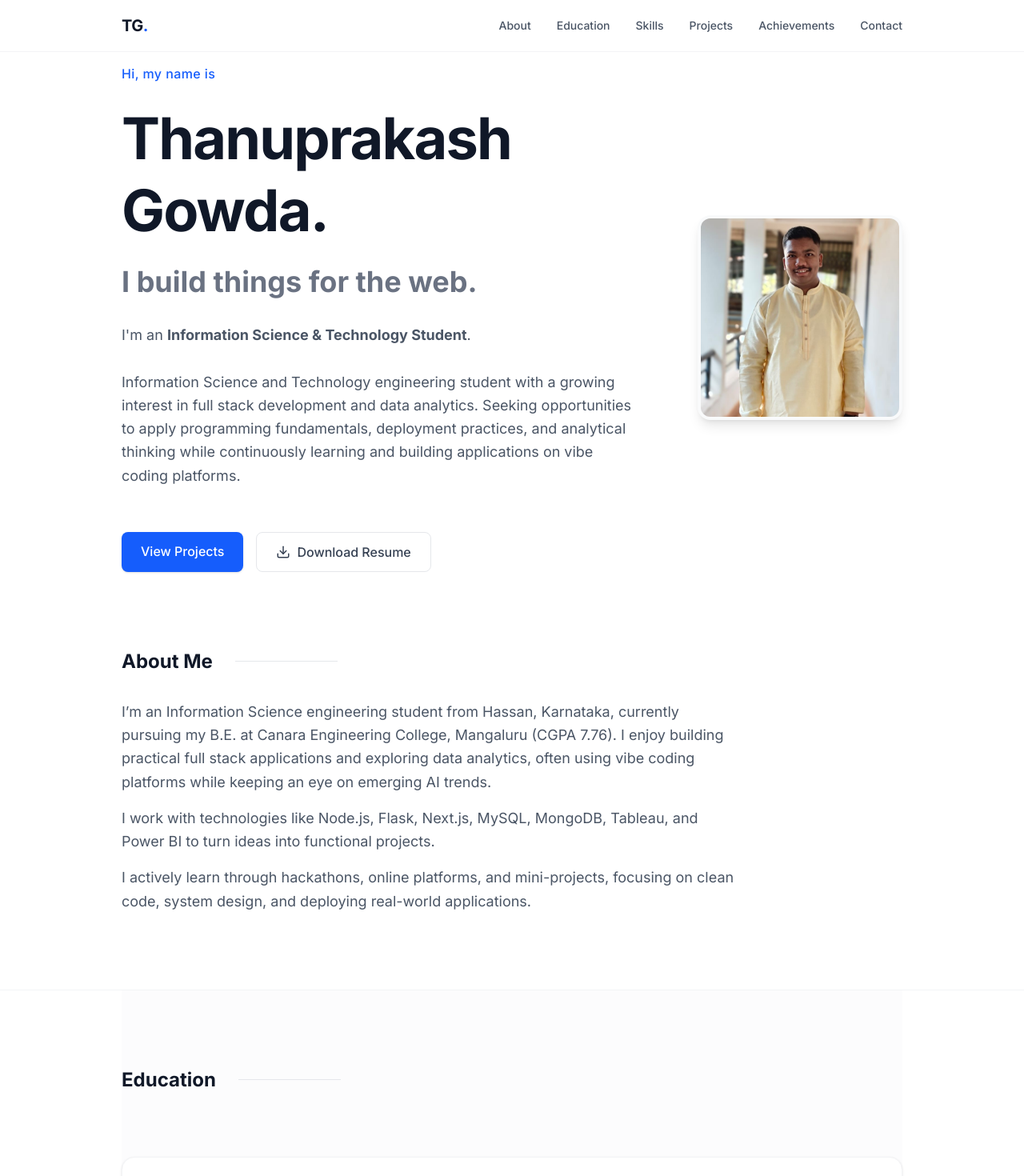
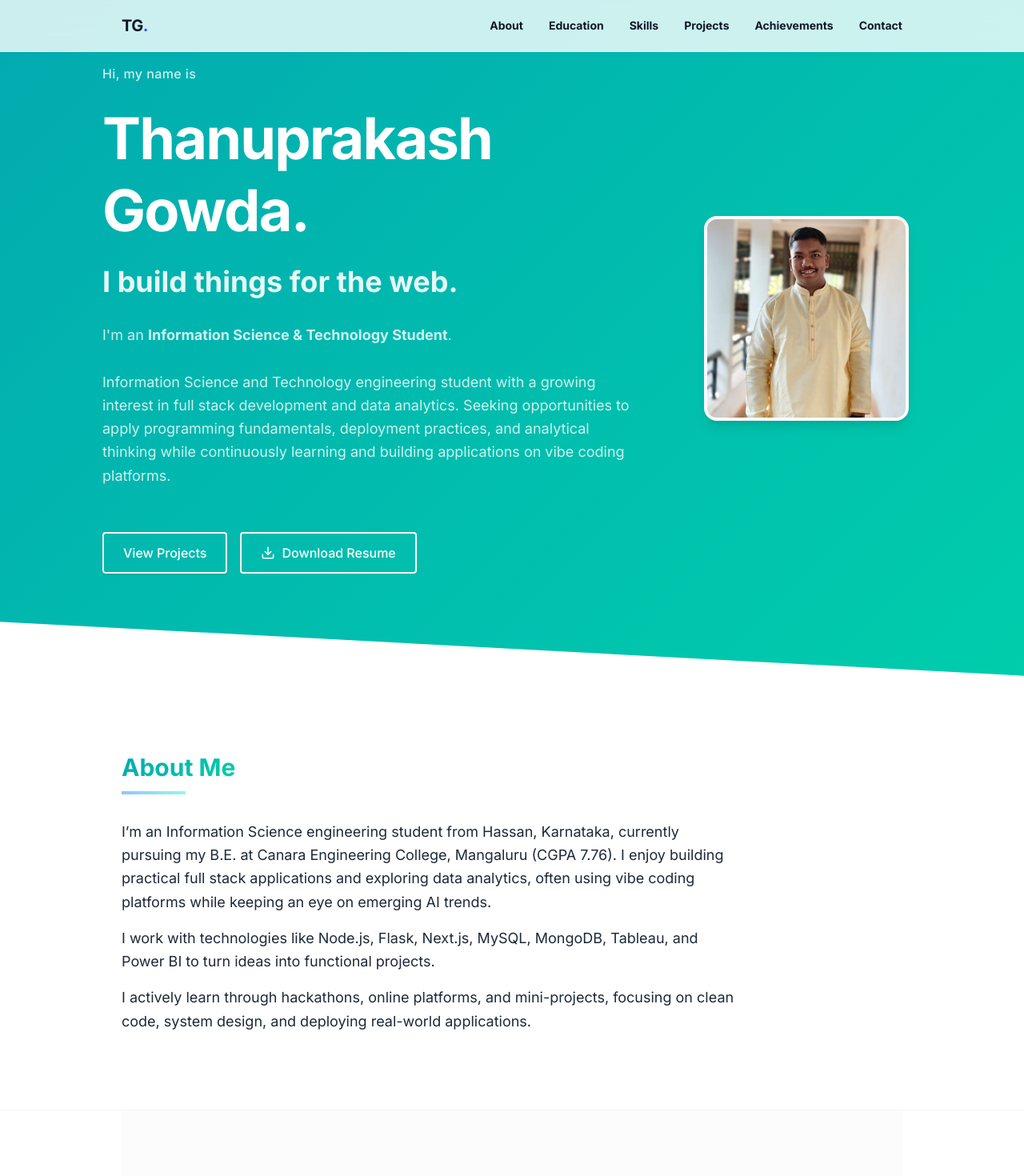
Before and after one commit to Thanuprakashgowda/PersonalPortfolio, a Next.js app: page / in a window 1280 px wide. Shown: the top 1470 px of the page at 80% size. Built offline with nearby package versions, Linux system fonts and the light colour scheme.

Commit message:
Applied Simplefolio design template and improved typography contrast

```diff
--- a/src/app/globals.css
+++ b/src/app/globals.css
@@ -1,24 +1,44 @@
 @import "tailwindcss";
 
 @theme {
-  --color-primary-50: #eff6ff;
-  --color-primary-100: #dbeafe;
-  --color-primary-200: #bfdbfe;
-  --color-primary-500: #3b82f6;
-  --color-primary-600: #2563eb;
-  --color-primary-700: #1d4ed8;
+  --color-primary-50: #e0f9f8;
+  --color-primary-100: #b3f0ec;
+  --color-primary-200: #80e6e0;
+  --color-primary-500: #02aab0;
+  --color-primary-600: #00cdac;
+  --color-primary-700: #009e86;
 
   --color-background: #ffffff;
-  --color-foreground: #111827;
+  --color-foreground: #333333;
 }
 
 body {
   background-color: var(--color-background);
   color: var(--color-foreground);
   scroll-behavior: smooth;
+  font-family: 'Montserrat', sans-serif;
 }
 
 ::selection {
   background-color: var(--color-primary-200);
   color: var(--color-foreground);
 }
+
+/* Simplefolio Specific Utilities */
+.hero-gradient {
+  background: linear-gradient(135deg, #02aab0 0%, #00cdac 100%);
+  color: white;
+  clip-path: polygon(0 0, 100% 0, 100% 100%, 0 92%);
+}
+
+.footer-gradient {
+  background: linear-gradient(135deg, #333 0%, #111 100%);
+  color: white;
+  clip-path: polygon(0 10%, 100% 0, 100% 100%, 0 100%);
+}
+
+.title-text {
+  background: linear-gradient(135deg, #02aab0 0%, #00cdac 100%);
+  -webkit-background-clip: text;
+  -webkit-text-fill-color: transparent;
+}
--- a/src/app/page.tsx
+++ b/src/app/page.tsx
@@ -13,8 +13,9 @@ export default function Home() {
     <div className="flex flex-col min-h-screen">
       <Navbar />
 
+      <HeroSection />
+
       <main className="flex-1 w-full max-w-5xl mx-auto px-6">
-        <HeroSection />
         <AboutSection />
       </main>
 
@@ -44,9 +45,7 @@ export default function Home() {
 
 
 
-      <main className="flex-1 w-full max-w-5xl mx-auto px-6">
-        <ContactSection />
-      </main>
+      <ContactSection />
 
       <Footer />
     </div>
--- a/src/components/Navbar.tsx
+++ b/src/components/Navbar.tsx
@@ -7,7 +7,7 @@ export default function Navbar() {
         <Link href="#" className="text-xl font-bold text-gray-900 tracking-tight">
           TG<span className="text-blue-600">.</span>
         </Link>
-        <ul className="hidden md:flex items-center gap-8 text-sm font-medium text-gray-600">
+        <ul className="hidden md:flex items-center gap-8 text-sm font-bold text-gray-900">
           <li>
             <Link href="#about" className="hover:text-blue-600 transition-colors">About</Link>
           </li>
--- a/src/components/ProjectCard.tsx
+++ b/src/components/ProjectCard.tsx
@@ -30,7 +30,7 @@ export default function ProjectCard({
         ))}
       </div>
 
-      <ul className="text-gray-600 text-sm space-y-2 mb-6 flex-grow list-disc list-outside ml-4">
+      <ul className="text-gray-800 text-sm space-y-2 mb-6 flex-grow list-disc list-outside ml-4">
         {description.map((point, index) => (
           <li key={index} className="leading-relaxed">{point}</li>
         ))}
@@ -42,7 +42,7 @@ export default function ProjectCard({
             href={githubLink}
             target="_blank"
             rel="noopener noreferrer"
-            className="text-sm font-medium text-gray-600 hover:text-blue-600 transition-colors flex items-center gap-1.5"
+            className="text-sm font-medium text-gray-800 hover:text-blue-600 transition-colors flex items-center gap-1.5"
           >
             <svg xmlns="http://www.w3.org/2000/svg" width="16" height="16" viewBox="0 0 24 24" fill="none" stroke="currentColor" strokeWidth="2" strokeLinecap="round" strokeLinejoin="round"><path d="M15 22v-4a4.8 4.8 0 0 0-1-3.5c3 0 6-2 6-5.5.08-1.25-.27-2.48-1-3.5.28-1.15.28-2.35 0-3.5 0 0-1 0-3 1.5-2.64-.5-5.36-.5-8 0C6 2 5 2 5 2c-.3 1.15-.3 2.35 0 3.5A5.403 5.403 0 0 0 4 9c0 3.5 3 5.5 6 5.5-.39.49-.68 1.05-.85 1.65-.17.6-.22 1.23-.15 1.85v4"></path><path d="M9 18c-4.51 2-5-2-7-2"></path></svg>
             Code
--- a/src/components/SectionHeading.tsx
+++ b/src/components/SectionHeading.tsx
@@ -1,8 +1,8 @@
 export default function SectionHeading({ children }: { children: React.ReactNode }) {
   return (
-    <h2 className="text-2xl font-bold text-gray-900 mb-8 inline-flex items-center gap-3">
-      {children}
-      <span className="h-px bg-gray-200 flex-1 ml-4 block w-12 sm:w-32"></span>
+    <h2 className="text-3xl font-bold text-gray-900 mb-8 inline-flex flex-col items-start gap-3">
+      <span className="title-text">{children}</span>
+      <span className="h-1 bg-gradient-to-r from-blue-300 to-teal-200 block w-20"></span>
     </h2>
   );
 }
--- a/src/components/sections/AboutSection.tsx
+++ b/src/components/sections/AboutSection.tsx
@@ -6,7 +6,7 @@ export default function AboutSection() {
     <section id="about" className="py-24">
       <SectionHeading>About Me</SectionHeading>
 
-      <div className="max-w-3xl text-gray-600 leading-relaxed space-y-4 text-lg">
+      <div className="max-w-3xl text-gray-800 leading-relaxed space-y-4 text-lg">
         <p>
           I’m an Information Science engineering student from Hassan, Karnataka, currently pursuing my B.E. at Canara Engineering College, Mangaluru (CGPA 7.76). I enjoy building practical full stack applications and exploring data analytics, often using vibe coding platforms while keeping an eye on emerging AI trends.
         </p>
--- a/src/components/sections/CertificationsSection.tsx
+++ b/src/components/sections/CertificationsSection.tsx
@@ -18,7 +18,7 @@ export default function CertificationsSection() {
             {certifications.map((cert, index) => (
               <li key={index} className="flex gap-4 items-start">
                 <span className="w-2 h-2 rounded-full bg-blue-600 mt-2 flex-shrink-0"></span>
-                <span className="text-gray-600 leading-relaxed">{cert}</span>
+                <span className="text-gray-800 leading-relaxed">{cert}</span>
               </li>
             ))}
           </ul>
@@ -33,7 +33,7 @@ export default function CertificationsSection() {
             {achievements.map((ach, index) => (
               <li key={index} className="flex gap-4 items-start">
                 <span className="w-2 h-2 rounded-full bg-blue-600 mt-2 flex-shrink-0"></span>
-                <span className="text-gray-600 leading-relaxed">{ach}</span>
+                <span className="text-gray-800 leading-relaxed">{ach}</span>
               </li>
             ))}
           </ul>
--- a/src/components/sections/ContactSection.tsx
+++ b/src/components/sections/ContactSection.tsx
@@ -7,33 +7,34 @@ export default function ContactSection() {
   const { email, phone, location } = portfolioData.personalInfo;
 
   return (
-    <section id="contact" className="py-24">
-      <SectionHeading>Get In Touch</SectionHeading>
+    <section id="contact" className="footer-gradient pt-32 pb-24 px-6 mt-12 w-full">
+      <div className="max-w-5xl mx-auto">
+        <SectionHeading><span className="text-white">Get In Touch</span></SectionHeading>
 
-      <div className="grid md:grid-cols-2 gap-12 mt-12 bg-white border border-gray-100 rounded-2xl p-8 shadow-sm">
-        <div>
-          <h3 className="text-2xl font-bold text-gray-900 mb-6">Let's connect</h3>
-          <p className="text-gray-600 mb-8 max-w-sm leading-relaxed">
-            I'm currently open for new opportunities. If you have a question,feel free to reach out!
-          </p>
+        <div className="grid md:grid-cols-2 gap-12 mt-12">
+          <div>
+            <h3 className="text-2xl font-bold text-white mb-6">Let's connect</h3>
+            <p className="text-gray-300 mb-8 max-w-sm leading-relaxed">
+              I'm currently open for new opportunities. If you have a question,feel free to reach out!
+            </p>
 
           <div className="space-y-4">
-            <div className="flex items-center gap-4 text-gray-600">
-              <div className="w-10 h-10 rounded-full bg-blue-50 flex items-center justify-center text-blue-600">
+            <div className="flex items-center gap-4 text-gray-300">
+              <div className="w-10 h-10 rounded-full bg-white/10 flex items-center justify-center text-white">
                 <svg xmlns="http://www.w3.org/2000/svg" width="20" height="20" viewBox="0 0 24 24" fill="none" stroke="currentColor" strokeWidth="2" strokeLinecap="round" strokeLinejoin="round"><path d="M4 4h16c1.1 0 2 .9 2 2v12c0 1.1-.9 2-2 2H4c-1.1 0-2-.9-2-2V6c0-1.1.9-2 2-2z"></path><polyline points="22,6 12,13 2,6"></polyline></svg>
               </div>
-              <a href={`mailto:${email}`} className="hover:text-blue-600 transition-colors">{email}</a>
+              <a href={`mailto:${email}`} className="hover:text-blue-400 transition-colors">{email}</a>
             </div>
 
-            <div className="flex items-center gap-4 text-gray-600">
-              <div className="w-10 h-10 rounded-full bg-blue-50 flex items-center justify-center text-blue-600">
+            <div className="flex items-center gap-4 text-gray-300">
+              <div className="w-10 h-10 rounded-full bg-white/10 flex items-center justify-center text-white">
                 <svg xmlns="http://www.w3.org/2000/svg" width="20" height="20" viewBox="0 0 24 24" fill="none" stroke="currentColor" strokeWidth="2" strokeLinecap="round" strokeLinejoin="round"><path d="M22 16.92v3a2 2 0 0 1-2.18 2 19.79 19.79 0 0 1-8.63-3.07 19.5 19.5 0 0 1-6-6 19.79 19.79 0 0 1-3.07-8.67A2 2 0 0 1 4.11 2h3a2 2 0 0 1 2 1.72 12.84 12.84 0 0 0 .7 2.81 2 2 0 0 1-.45 2.11L8.09 9.91a16 16 0 0 0 6 6l1.27-1.27a2 2 0 0 1 2.11-.45 12.84 12.84 0 0 0 2.81.7A2 2 0 0 1 22 16.92z"></path></svg>
               </div>
               <span>{phone}</span>
             </div>
 
-            <div className="flex items-center gap-4 text-gray-600">
-              <div className="w-10 h-10 rounded-full bg-blue-50 flex items-center justify-center text-blue-600">
+            <div className="flex items-center gap-4 text-gray-300">
+              <div className="w-10 h-10 rounded-full bg-white/10 flex items-center justify-center text-white">
                 <svg xmlns="http://www.w3.org/2000/svg" width="20" height="20" viewBox="0 0 24 24" fill="none" stroke="currentColor" strokeWidth="2" strokeLinecap="round" strokeLinejoin="round"><path d="M21 10c0 7-9 13-9 13s-9-6-9-13a9 9 0 0 1 18 0z"></path><circle cx="12" cy="10" r="3"></circle></svg>
               </div>
               <span>{location}</span>
@@ -49,45 +50,46 @@ export default function ContactSection() {
           window.location.href = `mailto:${email}?subject=Portfolio Contact from ${senderName}&body=${encodeURIComponent(senderMessage as string)}`;
         }}>
           <div>
-            <label htmlFor="name" className="block text-sm font-medium text-gray-700 mb-1">Name</label>
+            <label htmlFor="name" className="block text-sm font-medium text-gray-300 mb-1">Name</label>
             <input
               type="text"
               id="name"
               name="name"
               required
-              className="w-full px-4 py-2 border border-gray-200 rounded-lg focus:ring-2 focus:ring-blue-600 focus:border-transparent outline-none transition-all placeholder-gray-400 text-gray-900 bg-gray-50/50"
+              className="w-full px-4 py-2 border border-white/20 rounded-sm focus:ring-2 focus:ring-blue-400 focus:border-transparent outline-none transition-all placeholder-gray-500 text-white bg-white/5"
               placeholder="Your Name"
             />
           </div>
           <div>
-            <label htmlFor="email" className="block text-sm font-medium text-gray-700 mb-1">Email</label>
+            <label htmlFor="email" className="block text-sm font-medium text-gray-300 mb-1">Email</label>
             <input
               type="email"
               id="email"
               name="email"
-              className="w-full px-4 py-2 border border-gray-200 rounded-lg focus:ring-2 focus:ring-blue-600 focus:border-transparent outline-none transition-all placeholder-gray-400 text-gray-900 bg-gray-50/50"
+              className="w-full px-4 py-2 border border-white/20 rounded-sm focus:ring-2 focus:ring-blue-400 focus:border-transparent outline-none transition-all placeholder-gray-500 text-white bg-white/5"
               placeholder="you@example.com"
             />
           </div>
           <div>
-            <label htmlFor="message" className="block text-sm font-medium text-gray-700 mb-1">Message</label>
+            <label htmlFor="message" className="block text-sm font-medium text-gray-300 mb-1">Message</label>
             <textarea
               id="message"
               name="message"
               rows={4}
               required
-              className="w-full px-4 py-2 border border-gray-200 rounded-lg focus:ring-2 focus:ring-blue-600 focus:border-transparent outline-none transition-all placeholder-gray-400 text-gray-900 bg-gray-50/50 resize-none"
+              className="w-full px-4 py-2 border border-white/20 rounded-sm focus:ring-2 focus:ring-blue-400 focus:border-transparent outline-none transition-all placeholder-gray-500 text-white bg-white/5 resize-none"
               placeholder="Your message here..."
             ></textarea>
           </div>
           <button
             type="submit"
-            className="w-full py-3 px-4 bg-gray-900 text-white font-medium rounded-lg hover:bg-gray-800 transition-colors"
+            className="w-full py-3 px-4 bg-transparent border-2 border-white text-white font-medium rounded-sm hover:bg-white hover:text-gray-900 transition-colors"
           >
             Send Message
           </button>
         </form>
       </div>
+      </div>
     </section>
   );
 }
--- a/src/components/sections/EducationSection.tsx
+++ b/src/components/sections/EducationSection.tsx
@@ -18,7 +18,7 @@ export default function EducationSection() {
               <h3 className="text-xl md:text-2xl font-bold text-gray-900 mb-2">{edu.degree}</h3>
               <p className="text-lg text-blue-600 font-medium mb-4">{edu.institution}</p>
 
-              <div className="flex flex-wrap items-center gap-x-6 gap-y-2 text-gray-600 text-sm">
+              <div className="flex flex-wrap items-center gap-x-6 gap-y-2 text-gray-800 text-sm">
                 <span className="flex items-center gap-1.5 font-medium px-3 py-1 bg-gray-100 rounded-full">
                   <svg xmlns="http://www.w3.org/2000/svg" width="16" height="16" viewBox="0 0 24 24" fill="none" stroke="currentColor" strokeWidth="2" strokeLinecap="round" strokeLinejoin="round"><rect x="3" y="4" width="18" height="18" rx="2" ry="2"></rect><line x1="16" y1="2" x2="16" y2="6"></line><line x1="8" y1="2" x2="8" y2="6"></line><line x1="3" y1="10" x2="21" y2="10"></line></svg>
                   {edu.graduation}
--- a/src/components/sections/HeroSection.tsx
+++ b/src/components/sections/HeroSection.tsx
@@ -5,18 +5,18 @@ export default function HeroSection() {
   const { name, role, objective, resumeUrl } = portfolioData.personalInfo;
 
   return (
-    <section id="hero" className="min-h-[85vh] flex flex-col justify-center pt-20">
-      <div className="flex flex-col-reverse md:flex-row items-center gap-12 md:gap-20">
+    <section id="hero" className="hero-gradient min-h-[100vh] flex flex-col justify-center pt-20 pb-32 px-6">
+      <div className="max-w-5xl mx-auto w-full flex flex-col-reverse md:flex-row items-center gap-12 md:gap-20">
         <div className="space-y-6 max-w-2xl flex-1">
-          <p className="text-blue-600 font-medium tracking-wide">Hi, my name is</p>
-          <h1 className="text-5xl md:text-7xl font-bold tracking-tight text-gray-900 leading-tight">
+          <p className="text-white/80 font-medium tracking-wide">Hi, my name is</p>
+          <h1 className="text-5xl md:text-7xl font-bold tracking-tight text-white leading-tight">
             {name}.
           </h1>
-          <h2 className="text-2xl md:text-4xl font-bold text-gray-500 mb-6">
+          <h2 className="text-2xl md:text-4xl font-bold text-white/90 mb-6">
             I build things for the web.
           </h2>
 
-          <p className="text-lg text-gray-600 leading-relaxed max-w-xl md:max-w-2xl mt-8 whitespace-pre-line">
+          <p className="text-lg text-white/80 leading-relaxed max-w-xl md:max-w-2xl mt-8 whitespace-pre-line">
             I'm an <strong>{role}</strong>. <br /><br />
             {objective}
           </p>
@@ -24,7 +24,7 @@ export default function HeroSection() {
           <div className="flex flex-wrap gap-4 pt-8">
             <a
               href="#projects"
-              className="px-6 py-3 bg-blue-600 text-white font-medium rounded-lg hover:bg-blue-700 transition-colors shadow-sm"
+              className="px-6 py-3 bg-transparent text-white border-2 border-white font-medium rounded-sm hover:bg-white hover:text-blue-600 transition-colors shadow-sm"
             >
               View Projects
             </a>
@@ -32,7 +32,7 @@ export default function HeroSection() {
               href={resumeUrl}
               target="_blank"
               rel="noopener noreferrer"
-              className="px-6 py-3 bg-white text-gray-700 border border-gray-200 font-medium rounded-lg hover:border-gray-300 hover:bg-gray-50 transition-colors flex items-center gap-2"
+              className="px-6 py-3 bg-transparent text-white border-2 border-white font-medium rounded-sm hover:bg-white hover:text-blue-600 transition-colors flex items-center gap-2"
             >
               <svg xmlns="http://www.w3.org/2000/svg" width="18" height="18" viewBox="0 0 24 24" fill="none" stroke="currentColor" strokeWidth="2" strokeLinecap="round" strokeLinejoin="round"><path d="M21 15v4a2 2 0 0 1-2 2H5a2 2 0 0 1-2-2v-4"></path><polyline points="7 10 12 15 17 10"></polyline><line x1="12" y1="15" x2="12" y2="3"></line></svg>
               Download Resume
--- a/src/data/portfolio.ts
+++ b/src/data/portfolio.ts
@@ -52,7 +52,7 @@ export const portfolioData = {
     },
     {
       category: "Tools",
-      items: ["Git", "VS Code", "Arduino IDE", "Streamlit", "Antigravity", "Vercel", "Postman", "Tableau", "Power BI"]
+      items: ["Git", "VS Code", "Arduino IDE", "Antigravity", "Vercel", "Postman", "Tableau", "Power BI"]
     }
   ],
   projects: [
```
